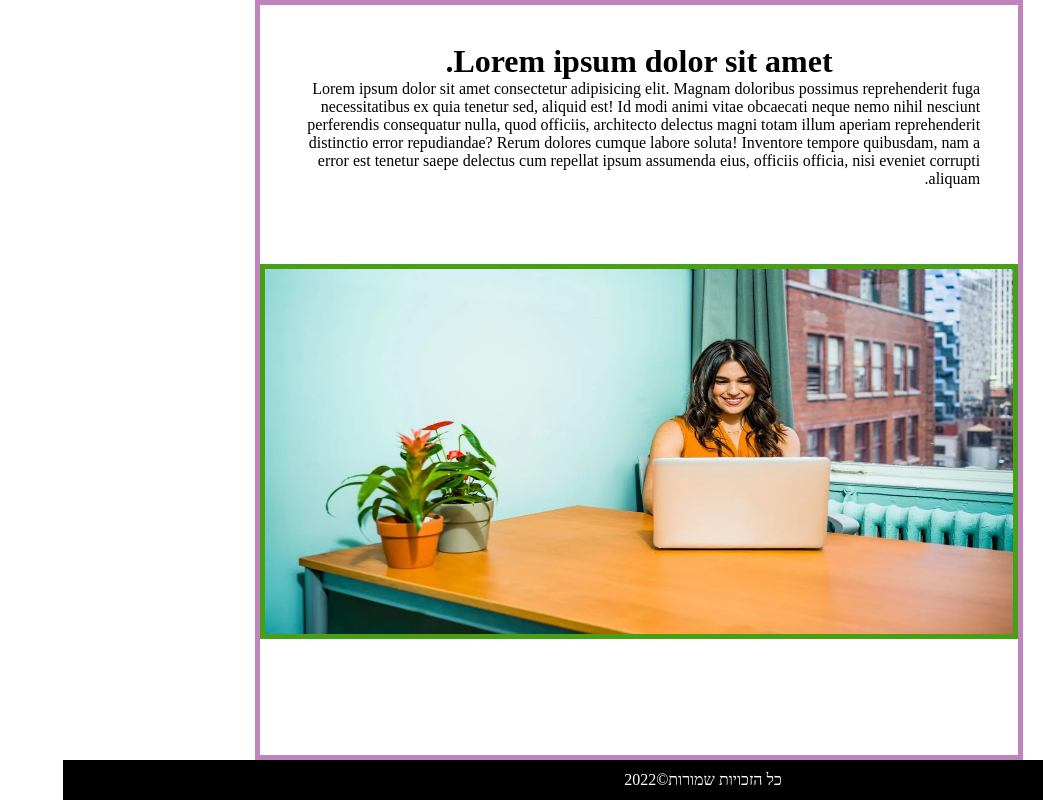
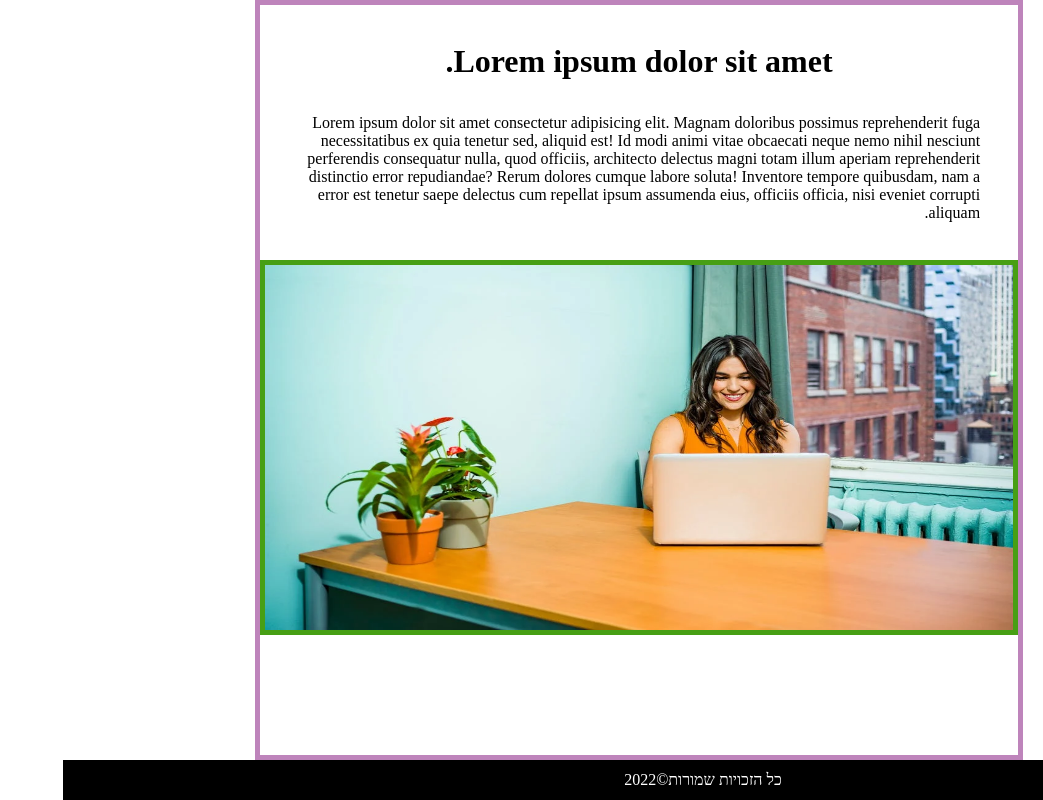
Before and after one commit to fidashn/website, a React (Create React App) app: page / in a window 1280 px wide. Shown: the whole page, without its empty margins (237-1280 px from the left). Built offline with nearby package versions, Linux system fonts and the light colour scheme.

Commit message:
changed the title positioning

```diff
--- a/src/App.css
+++ b/src/App.css
@@ -58,10 +58,11 @@ body {
 .main-content h1 {
   display:flex;
   justify-content:space-around;
+  padding-bottom: 5%;
 }
 
 .main-content-p{
-  padding: 5% 5% 10% 5%;
+  padding: 5% 5% 5% 5%;
 }
 
 .ads {
```
